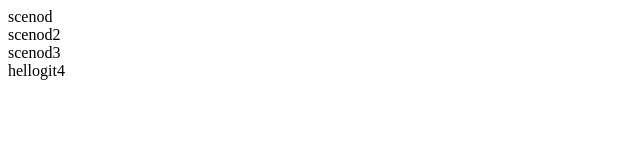
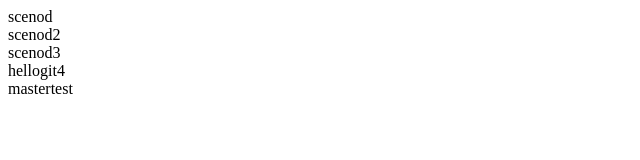
Before and after one commit to yang-lea/git-test, a plain HTML site: page index1.html in a window 1280 px wide. Shown: the full height of the page, 0-640 px from the left. Drawn offline with Linux system fonts and the light colour scheme.

Commit message:
master commit2

```diff
--- a/index1.html
+++ b/index1.html
@@ -9,5 +9,6 @@
 <div>scenod2</div>
 <div>scenod3</div>
 <div>hellogit4</div>
+<div>mastertest</div>
 </body>
 </html>
```
